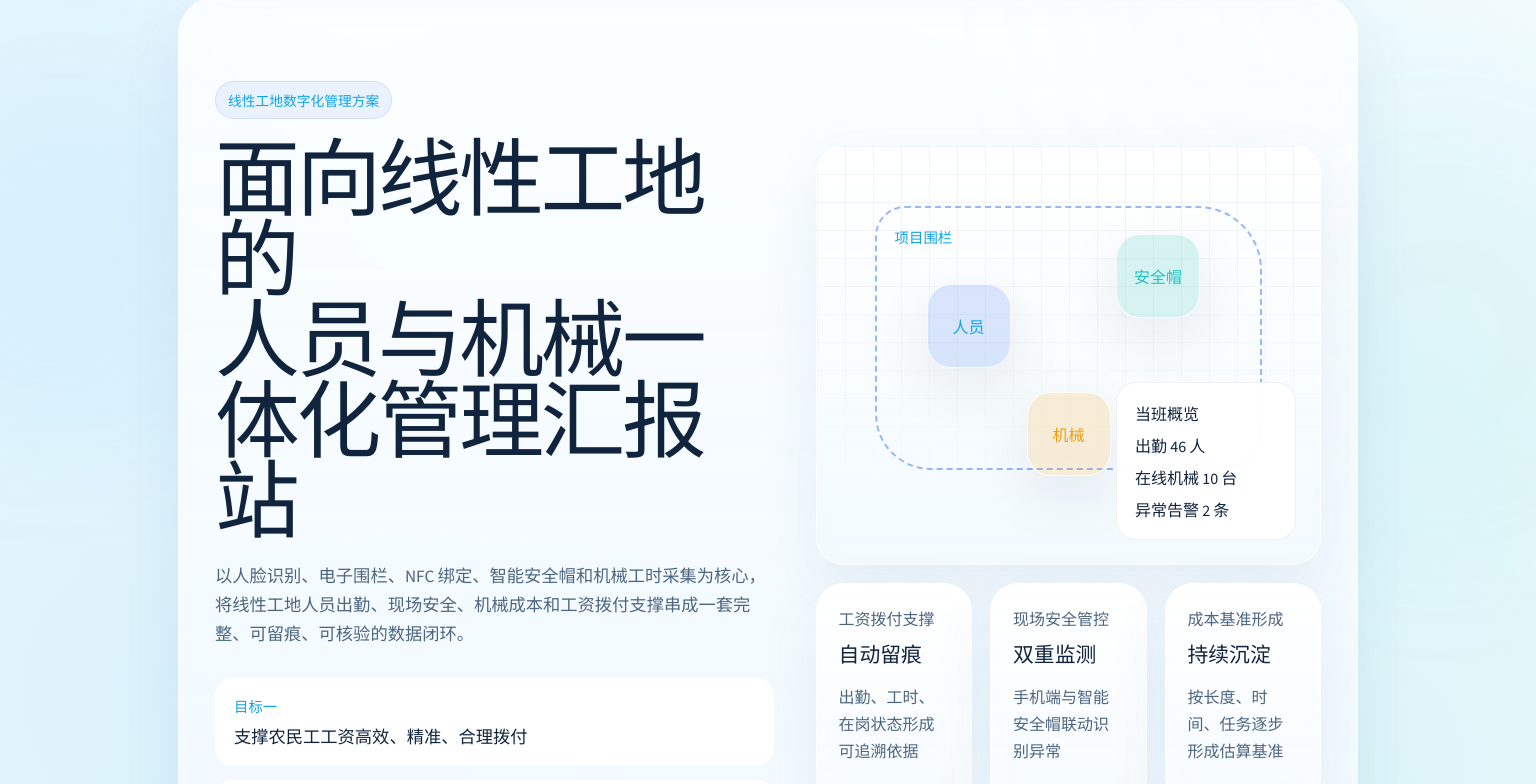
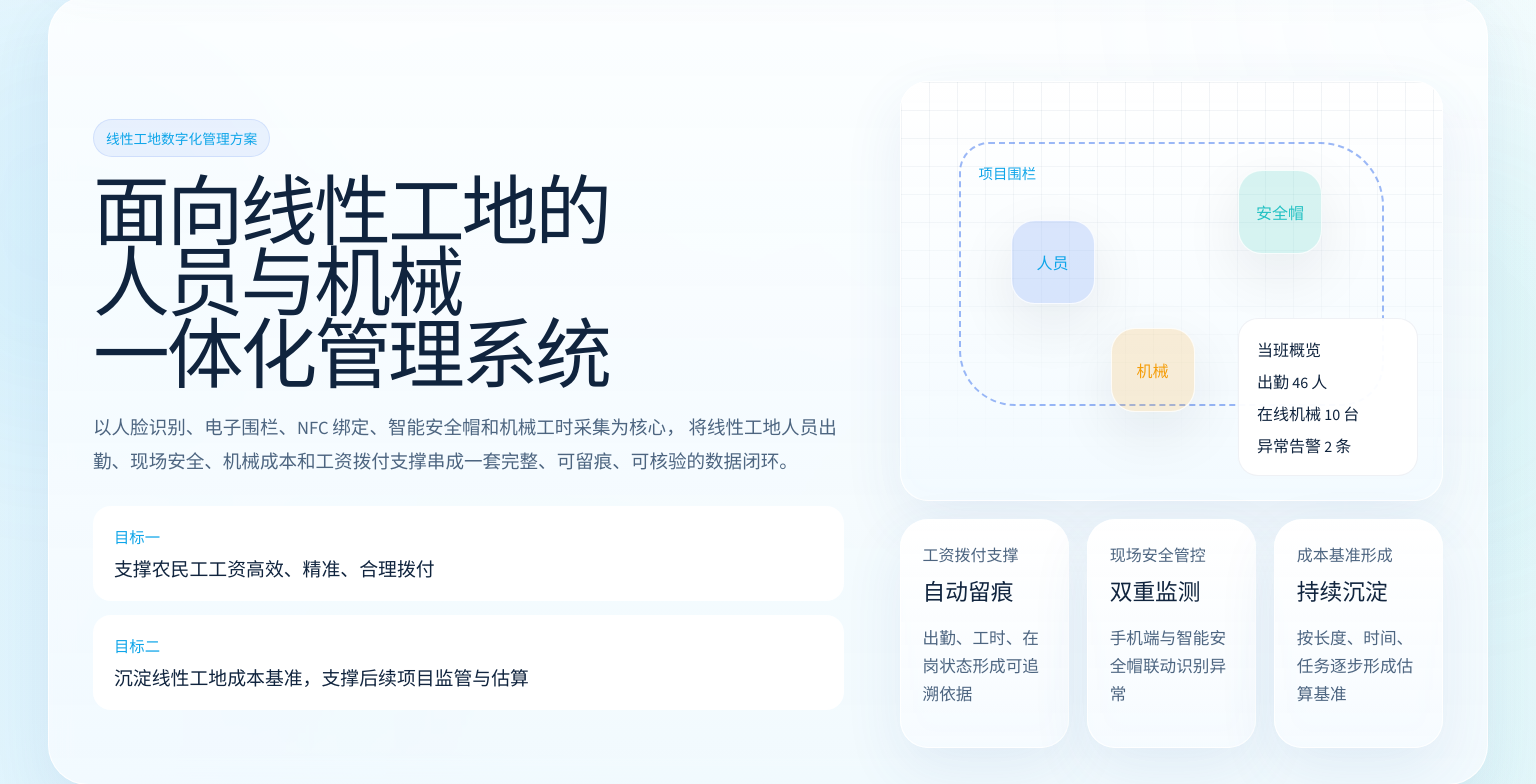
Before and after one commit to leezb101/construction-presentation, a React (Vite) app: page / in a window 1536 px wide. Shown: the part 140-924 px from the top of the page. Built offline with nearby package versions, Linux system fonts and the light colour scheme.

Commit message:
Refine hero layout and workflow animation

```diff
--- a/src/components/sections/HeroSection.tsx
+++ b/src/components/sections/HeroSection.tsx
@@ -14,9 +14,9 @@ export function HeroSection() {
           animate={reduceMotion ? {} : { opacity: 1, y: 0 }}
           transition={{ duration: 0.5, ease: "easeOut" }}
         >
-          面向线性工地的
-          <br />
-          人员与机械一体化管理汇报站
+          <span className="hero-title-line">面向线性工地的</span>
+          <span className="hero-title-line hero-title-line--lead">人员与机械</span>
+          <span className="hero-title-line">一体化管理系统</span>
         </motion.h1>
         <motion.p
           initial={reduceMotion ? false : { opacity: 0, y: 28 }}
--- a/src/components/visuals/WorkflowDemoStage.tsx
+++ b/src/components/visuals/WorkflowDemoStage.tsx
@@ -163,13 +163,8 @@ function CheckInScene({ resultBadge }: { resultBadge: string }) {
         <HelmetIcon />
         <span>安全帽</span>
       </div>
-      <svg viewBox="0 0 420 240" className="wf-links" aria-hidden="true">
-        <path className="wf-link-path wf-anim wf-anim--draw-stroke" d="M126 156C154 150 172 150 201 156" />
-        <path
-          className="wf-link-path wf-anim wf-anim--draw-stroke-delayed"
-          d="M254 156C286 148 318 138 344 116"
-        />
-      </svg>
+      <div className="wf-link-segment wf-link-segment--worker-phone wf-anim wf-anim--grow-line" aria-hidden="true" />
+      <div className="wf-link-segment wf-link-segment--phone-helmet wf-anim wf-anim--grow-line-late" aria-hidden="true" />
       <div className="wf-nfc-waves wf-anim wf-anim--ring-pair" aria-hidden="true">
         <span />
         <span />
--- a/src/styles/global.css
+++ b/src/styles/global.css
@@ -216,9 +216,9 @@ main {
 
 .hero {
   display: grid;
-  grid-template-columns: minmax(0, 1.05fr) minmax(340px, 0.95fr);
+  grid-template-columns: minmax(0, 1.14fr) minmax(320px, 0.86fr);
   align-items: center;
-  gap: 42px;
+  gap: 52px;
   min-height: calc(100vh - var(--nav-offset));
 }
 
@@ -248,7 +248,12 @@ main {
 .hero h1 {
   margin-top: 18px;
   font-size: clamp(2.9rem, 6vw, 5.3rem);
-  line-height: 0.95;
+  line-height: 0.92;
+  max-width: 10.8ch;
+}
+
+.hero-title-line {
+  display: block;
 }
 
 .hero p,
@@ -1084,26 +1089,38 @@ main {
 }
 
 .wf-node--helmet {
-  right: 44px;
+  left: 338px;
   top: 92px;
   background: rgba(212, 252, 247, 0.84);
   color: #0f766e;
 }
 
-.wf-link-path {
-  --wf-dash: 220;
-  fill: none;
-  stroke: rgba(37, 99, 235, 0.72);
-  stroke-width: 5.5;
-  stroke-linecap: round;
-  stroke-dasharray: 220;
-  stroke-dashoffset: 220;
+.wf-link-segment {
+  position: absolute;
+  height: 6px;
+  border-radius: 999px;
+  background: rgba(37, 99, 235, 0.72);
+  transform-origin: left center;
+}
+
+.wf-link-segment--worker-phone {
+  left: 126px;
+  top: 173px;
+  width: 116px;
+  transform: rotate(11deg);
+}
+
+.wf-link-segment--phone-helmet {
+  left: 282px;
+  top: 160px;
+  width: 114px;
+  transform: rotate(-22deg);
 }
 
 .wf-nfc-waves {
   position: absolute;
-  left: 208px;
-  top: 126px;
+  left: 246px;
+  top: 132px;
   width: 56px;
   height: 56px;
 }
@@ -2550,6 +2567,8 @@ main {
 
   .hero h1 {
     font-size: 2.4rem;
+    max-width: none;
+    text-wrap: pretty;
   }
 
   .section-heading h2 {
@@ -2620,6 +2639,88 @@ main {
   .hero-stage__signal--machine {
     left: 132px;
     bottom: 98px;
+  }
+}
+
+@media (min-width: 1500px) {
+  .top-nav-shell,
+  main {
+    width: min(1440px, calc(100% - 56px));
+  }
+
+  .hero,
+  .section {
+    padding-left: 44px;
+    padding-right: 44px;
+  }
+
+  .hero {
+    grid-template-columns: minmax(0, 1.16fr) minmax(420px, 0.84fr);
+    gap: 56px;
+  }
+
+  .hero h1 {
+    font-size: clamp(4.2rem, 5vw, 6.5rem);
+    max-width: 12.2ch;
+    line-height: 0.93;
+  }
+
+  .hero-title-line--lead {
+    white-space: nowrap;
+  }
+
+  .hero-copy > p {
+    max-width: 48rem;
+    font-size: 1.16rem;
+    line-height: 1.8;
+  }
+
+  .hero-highlights div {
+    padding: 18px 20px;
+  }
+
+  .hero-highlights span {
+    font-size: 0.96rem;
+  }
+
+  .hero-highlights strong {
+    font-size: 1.18rem;
+  }
+
+  .metric-card strong,
+  .pain-card__impact strong,
+  .capability-card strong,
+  .value-card strong,
+  .machine-summary__card strong {
+    font-size: 1.42rem;
+  }
+
+  .metric-card p,
+  .pain-card p,
+  .capability-card p,
+  .value-card p,
+  .machine-summary__card p,
+  .workflow-detail p,
+  .alert-panel p,
+  .roadmap-card p,
+  .section-heading p {
+    font-size: 1.04rem;
+  }
+
+  .section-heading h2 {
+    font-size: clamp(2.3rem, 3vw, 3.7rem);
+  }
+
+  .top-nav nav a {
+    font-size: 0.98rem;
+  }
+
+  .brand-mark strong {
+    font-size: 1.04rem;
+  }
+
+  .brand-mark span {
+    font-size: 0.86rem;
   }
 }
 
```
